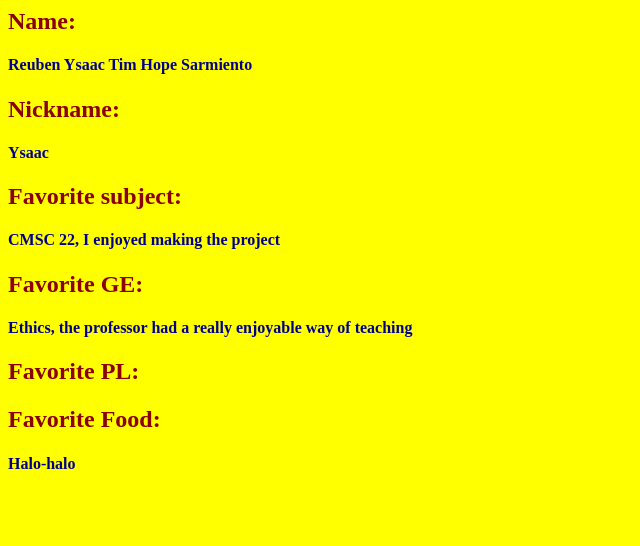
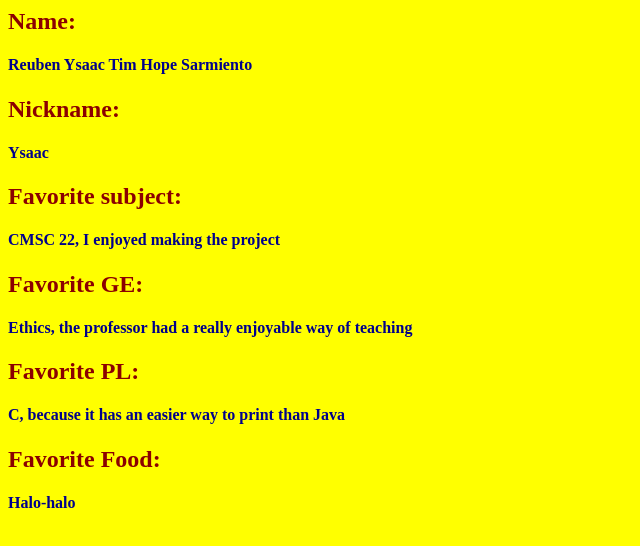
Before and after one commit to YsaacSarmiento/YsaacSarmiento.github.io, a plain HTML site: page index.html in a window 1280 px wide. Shown: the whole page, without its empty margins (0-640 px from the left). Drawn offline with Linux system fonts and the light colour scheme.

Commit message:
added a favorite pl

```diff
--- a/index.html
+++ b/index.html
@@ -12,8 +12,8 @@
 		<h4>CMSC 22, I enjoyed making the project</h4>
 		<h2>Favorite GE: </h2>
 		<h4>Ethics, the professor had a really enjoyable way of teaching</h4>
-		<h2>Favorite PL:</h2>
-		<h4></h4>
+		<h2>Favorite PL: </h2>
+		<h4>C, because it has an easier way to print than Java</h4>
 		<h2>Favorite Food: </h2>
 		<h4>Halo-halo</h4>
 	</body>
```
